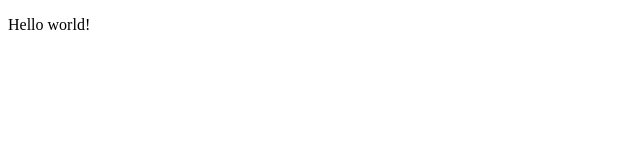
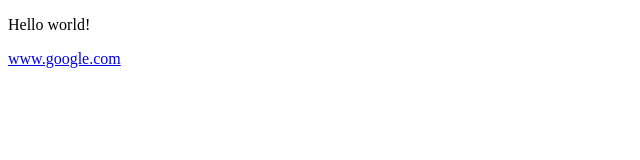
Before and after one commit to smelnychuk/project, a plain HTML site: page index.html in a window 1280 px wide. Shown: the whole page, without its empty margins (0-640 px from the left). Drawn offline with Linux system fonts and the light colour scheme.

Commit message:
add href

```diff
--- a/index.html
+++ b/index.html
@@ -15,6 +15,7 @@
     <!-- <script>
         alert(1);
     </script> -->
+    <a href="https://www.google.com">www.google.com</a>
 
     <script src="js/script.js"></script>
 
```
